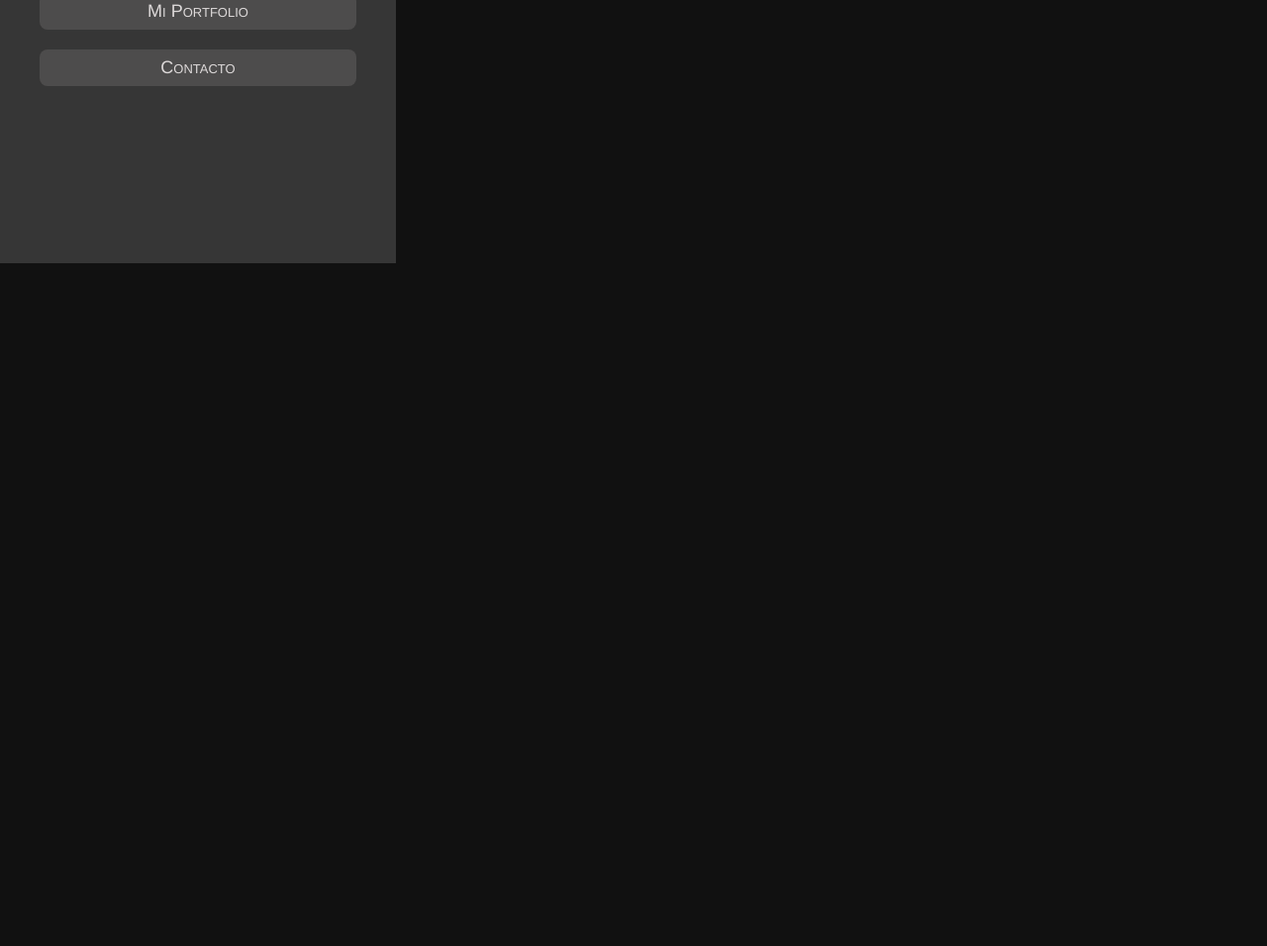
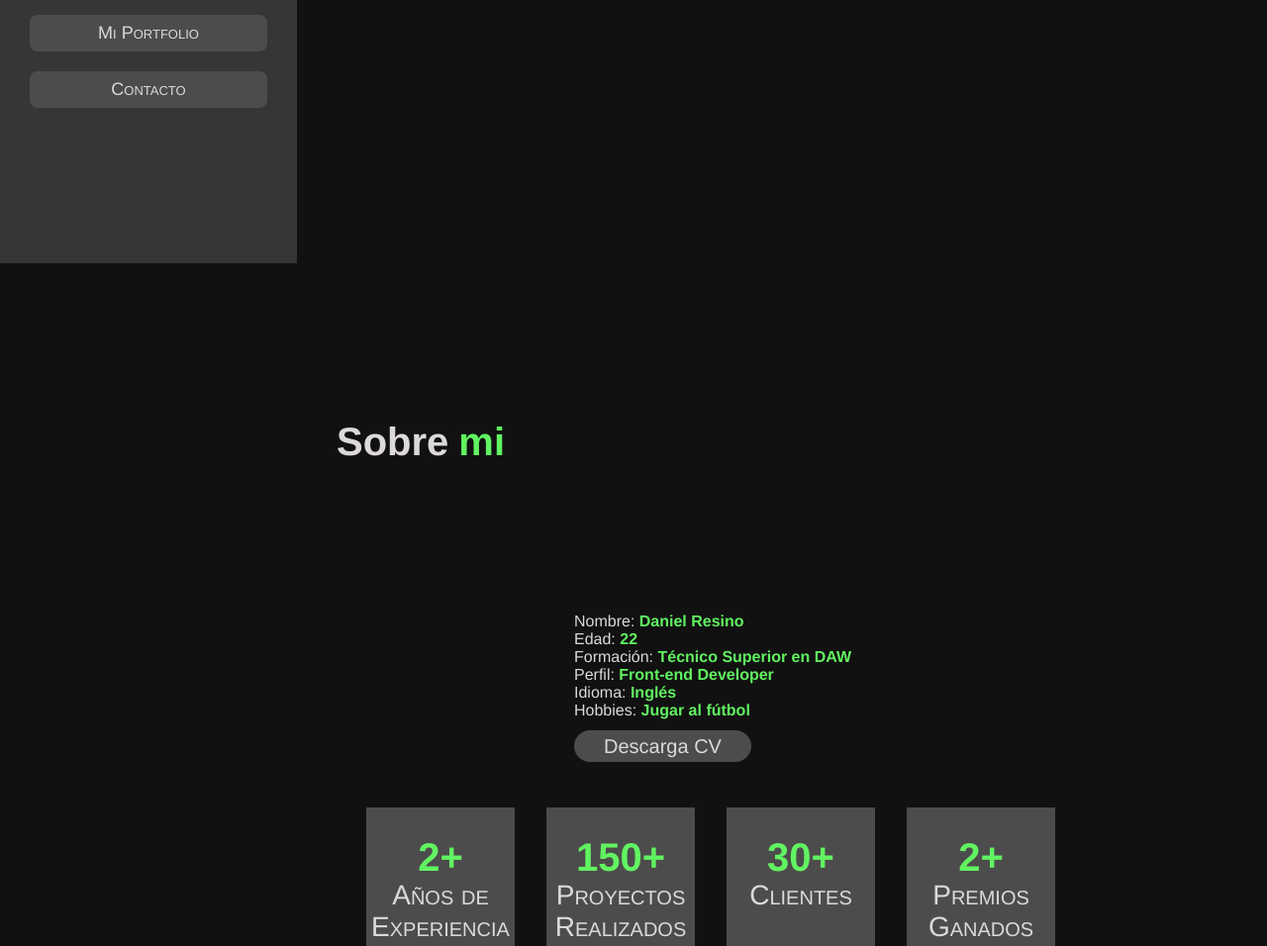
Before and after one commit to DanielResinoJimenez/Portfolio_DIW, a plain HTML site: page página/index.html in a window 1280 px wide. Shown: the part 534-1490 px from the top of the page at 99% size. Before the commit the page ends 800 px from the top, so only its background shows below. Drawn offline with Linux system fonts and the light colour scheme.

Commit message:
Update index.html and style.css

```diff
--- a/página/css/style.css
+++ b/página/css/style.css
@@ -1,14 +1,18 @@
 *{
     box-sizing: border-box;
 
+}
+
+html{
+    scroll-behavior: smooth;
+    scroll-padding: 50px;
 }
 
 body{
     background-color: rgb(17, 17, 17);
     margin: 0 auto;
     display: flex;
-    width: 100%;
-
+    width: 1200px;
 }
 
 .header{
@@ -18,7 +22,7 @@ body{
     height: 100%;
     margin: 0px;
     padding: 0px;
-    width: 400px;
+    width: 300px;
     background-color: rgb(54, 54, 54);
     text-align: center;
     font-family: 'Franklin Gothic Medium', 'Arial Narrow', Arial, sans-serif;
@@ -34,6 +38,9 @@ body{
     margin-top: 15  0px;
     position: fixed;
     width: 400px;
+    display: flex;
+    flex-direction: column;
+    justify-content: justify;
 }
 
 .img_container{
@@ -70,7 +77,8 @@ body{
     padding-top: 8px;
     padding-bottom: 8px;
     margin-top: 20px;
-    margin-right: 40px;
+    margin-right: 80px;
+    margin-left: 40px;
     text-align: center;
     list-style: none;
 }
@@ -83,18 +91,17 @@ body{
 .main{
 
     position: relative;
-    left: 400px;
+    left: 300px;
     display: flex;
     justify-content: center;
     flex-direction: column;
-    align-items: center;
     font-family: 'Franklin Gothic Medium', 'Arial Narrow', Arial, sans-serif;
 
 }
 
 .inicio{
     margin-top: 200px;
-    margin-left: 50px;
+
 }
 
 .inicio_title{
@@ -133,3 +140,84 @@ body{
     padding-bottom: 5px;
     border-radius: 50px;
 }
+
+.sobre_mi{
+    margin-top: 400px;
+
+}
+
+.sobre_mi_title{
+    font-size: 40px;
+    display: flex;
+    color: rgb(221, 217, 217);
+}
+
+.sobre_mi_body{
+
+    margin-left: 200px;
+    margin-top: 150px;
+
+}
+
+.sobre_mi_list{
+
+    list-style: none;
+    text-decoration: none;
+    display: flex;
+    flex-direction: column;
+    justify-content: justify;
+    color: rgb(221, 217, 217);
+
+}
+
+.sobre_mi_list_item{
+
+
+
+}
+
+.list_word{
+    color: rgb(97, 243, 97);
+}
+
+.sobre_mi_cv{
+
+    text-decoration: none;
+    color: rgb(221, 217, 217);
+    margin-top: 10px;
+    margin-left: 40px;
+    padding-left: 30px;
+    padding-right: 30px;
+    padding-top: 5px;
+    padding-bottom: 5px;
+    background-color: rgb(77, 76, 76);
+    border-radius: 20px;
+    font-size: 20px;
+
+}
+
+.sobre_mi_box{
+    display: flex;
+    gap: 2rem;
+    margin-top: 50px;
+    margin-left: 30px;
+}
+
+.box{
+    background-color: rgb(77, 76, 76);
+    width: 150px;
+    height: 140px;
+    text-align: center;
+}
+
+.box_text{
+
+    font-size: 28px;
+    font-variant: small-caps;
+    color: rgb(221, 217, 217);
+
+}
+
+.box_text_word{
+
+}
--- a/página/index.html
+++ b/página/index.html
@@ -19,7 +19,7 @@
 
             <ul class="nav_list">
                 <a href="#inicio" class="nav_list_link"><li class="nav_list_item">Inicio</li></a>
-                <a href="" class="nav_list_link"><li class="nav_list_item">Sobre mi</li></a>
+                <a href="#sobre_mi" class="nav_list_link"><li class="nav_list_item">Sobre mi</li></a>
                 <a href="" class="nav_list_link"><li class="nav_list_item">Formación</li></a>
                 <a href="" class="nav_list_link"><li class="nav_list_item">Mi Portfolio</li></a>
                 <a href="" class="nav_list_link"><li class="nav_list_item">Contacto</li></a>
@@ -28,18 +28,45 @@
     </header>
     <main class="main">
         <div class="inicio" id="inicio">
-            <h1 class="inicio_title">Hola!!!</h1>
-            <h2 class="inicio_subtitle">Soy <div class="subtitle_name"> Daniel Resino</p></h2>
+            <h2 class="inicio_title">Hola!!!</h2>
+            <h3 class="inicio_subtitle">Soy <div class="subtitle_name"> Daniel Resino</p></h3>
             <div class="inicio_text">
                 <p class="inicio_introduction">Soy programador web, joven y con iniciativa además de muy ambicioso. </p>
                 <p class="inicio_p">Lorem ipsum dolor sit amet consectetur, adipisicing elit.
                     Dolorum quae explicabo ducimus, aliquam ipsa corrupti
                     hic ut tenetur beatae perferendis magni!
                     Explicabo commodi amet rem suscipit labore dicta eum ullam?</p>
-                <a href="" class="inicio_link">Sobre mi <img src="" alt=""></a>
+                <a href="#sobre_mi" class="inicio_link">Sobre mi <img src="" alt=""></a>
             </div>
         </div>
-
+        <div class="sobre_mi" id="sobre_mi">
+            <h2 class="sobre_mi_title">Sobre <div style="color: rgb(97, 243, 97); margin-left: 10px;">mi</div></h2>
+            <div class="sobre_mi_body">
+                <ul class="sobre_mi_list">
+                    <li class="sobre_mi_list_item">Nombre: <b class="list_word">Daniel Resino</b></li>
+                    <li class="sobre_mi_list_item">Edad: <b class="list_word">22</b></li>
+                    <li class="sobre_mi_list_item">Formación: <b class="list_word">Técnico Superior en DAW</b></li>
+                    <li class="sobre_mi_list_item">Perfil: <b class="list_word">Front-end Developer</b></li>
+                    <li class="sobre_mi_list_item">Idioma: <b class="list_word">Inglés</b></li>
+                    <li class="sobre_mi_list_item">Hobbies: <b class="list_word">Jugar al fútbol</b></li>
+                </ul>
+                <a href="#" class="sobre_mi_cv">Descarga CV</a>
+            </div>
+            <div class="sobre_mi_box">
+                <div class="box">
+                    <p class="box_text"><b class="box_text_word" style="display: block; color: rgb(97, 243, 97); font-size: 40px;">2+</b>Años de Experiencia</p>
+                </div>
+                <div class="box">
+                    <p class="box_text"><b class="box_text_word" style="display: block; color: rgb(97, 243, 97); font-size: 40px;">150+</b>Proyectos Realizados</p>
+                </div>
+                <div class="box">
+                    <p class="box_text"><b class="box_text_word" style="display: block; color: rgb(97, 243, 97); font-size: 40px;">30+</b>Clientes</p>
+                </div>
+                <div class="box">
+                    <p class="box_text"><b class="box_text_word" style="display: block; color: rgb(97, 243, 97); font-size: 40px;">2+</b>Premios Ganados</p>
+                </div>
+            </div>
+        </div>
     </main>
 </body>
 <script src="./js/script.js"></script>
```
